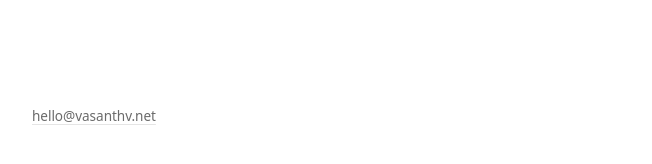
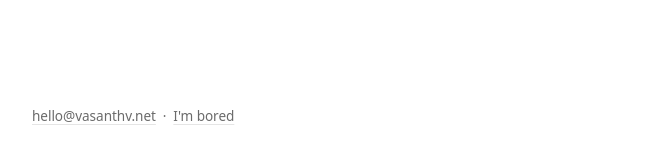
Before and after one commit to vasanthv/vasanthv.github.io, a Jekyll site: the page built from index.md, in a window 1280 px wide. Shown: the part 725-889 px from the top of the page, without its empty margins (312-964 px from the left). Built offline with Jekyll 4.4.1, drawn with Linux system fonts in a browser that asks for light colours.

Commit message:
Added /fun link

```diff
--- a/_includes/footer.html
+++ b/_includes/footer.html
@@ -1,5 +1,8 @@
 <footer class="site-footer">
   <div class="wrap site-footer__inner">
-    <a href="mailto:{{ site.email }}">{{ site.email }}</a>
+    <a href="mailto:{{ site.email }}">
+      {{ site.email }}</a>
+    &nbsp;&middot;&nbsp;
+    <a href="/fun/">I'm bored</a>
   </div>
 </footer>
```
